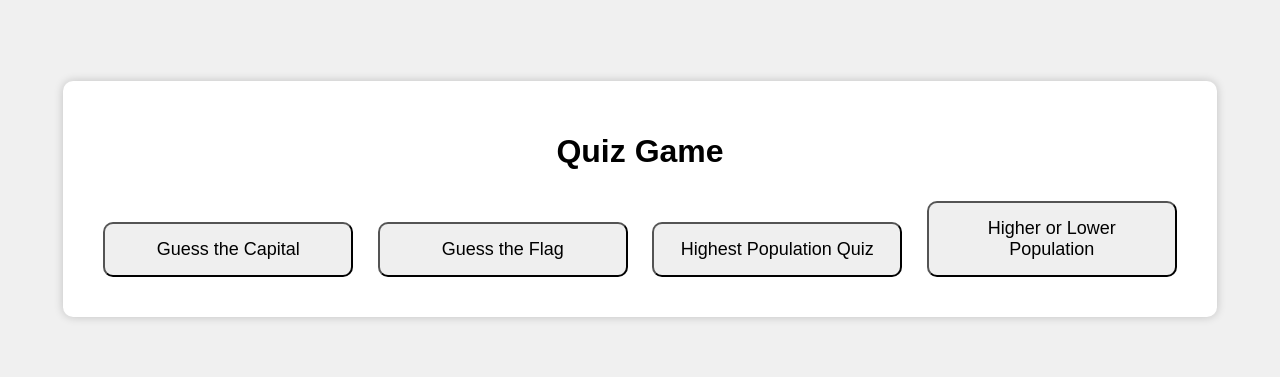
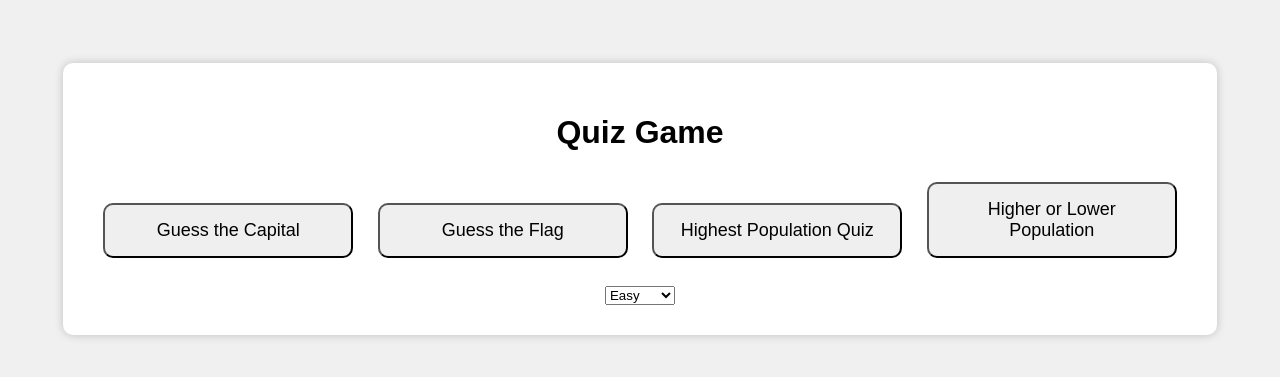
Before and after one commit to ivan1kostiuk/aji-repo, a website with bundled scripts: page src/index.html in a window 1280 px wide. Shown: the part 201-578 px from the top of the page. Built offline with nearby package versions, Linux system fonts and the light colour scheme.

Commit message:
Added select tag (dropdown menu) for difficulty selection to UI.

```diff
--- a/src/index.html
+++ b/src/index.html
@@ -17,8 +17,14 @@
         <button id="mode1">Guess the Capital</button>
         <button id="mode2">Guess the Flag</button>
         <button id="mode3">Highest Population Quiz</button>
-        <button id="mode4">Higher or Lower Population</button>
+        <button id="mode4">Higher or Lower Population</button><br><br>
 
+
+        <select name="difficulty" id="difficulty">
+            <option value="easy">Easy</option>
+            <option value="medium">Medium</option>
+            <option value="hard">Hard</option>
+        </select>
     </div>
 
 
```
